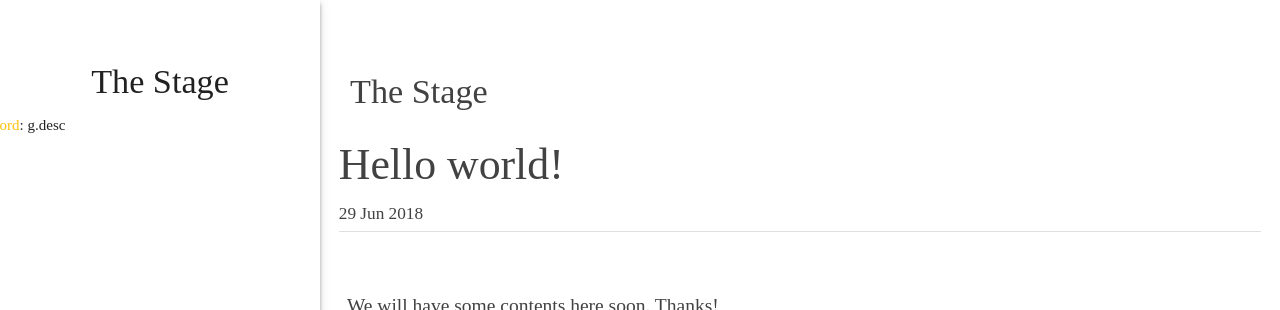
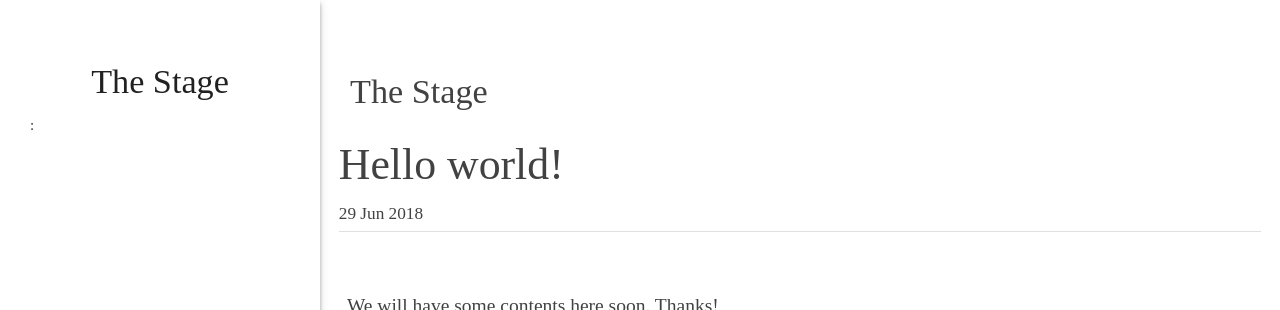
Before and after one commit to The-Stage/Summary, a Jekyll site: the page built from _posts/2018-06-29-Hello.md, in a window 1280 px wide. Shown: the top 310 px of the page. Built offline with Jekyll 4.4.1, drawn with Linux system fonts in a browser that asks for light colours; some web fonts are replaced.

```diff
--- a/_layouts/post.html
+++ b/_layouts/post.html
@@ -24,8 +24,8 @@
           <div></div>
           <div class="row">
             {% for g in page.glossary %}
-              <div class="row">
-                <span class="amber-text">g.word</span>: <span>g.desc</span>
+              <div class="col l12 m12 s12">
+                <span class="amber-text tag">{{ g.word }}</span>: <span>{{ g.desc }}</span>
               </div>
             {% endfor %}
           </div>
@@ -63,7 +63,7 @@
         <div class="row"></div>
         <div class="row"></div>
         <div class="row" id="link">
-          <a class="btn-floating btn-large waves-effect waves-light cyan" title="Home" href="{{ site.url }}/index.html">
+          <a class="btn-floating btn-large waves-effect waves-light cyan" title="Home" href="{{ site.url   }}/index.html">
             <i class="material-icons  grey-text text-darken-3">home</i>
           </a>
 
```
